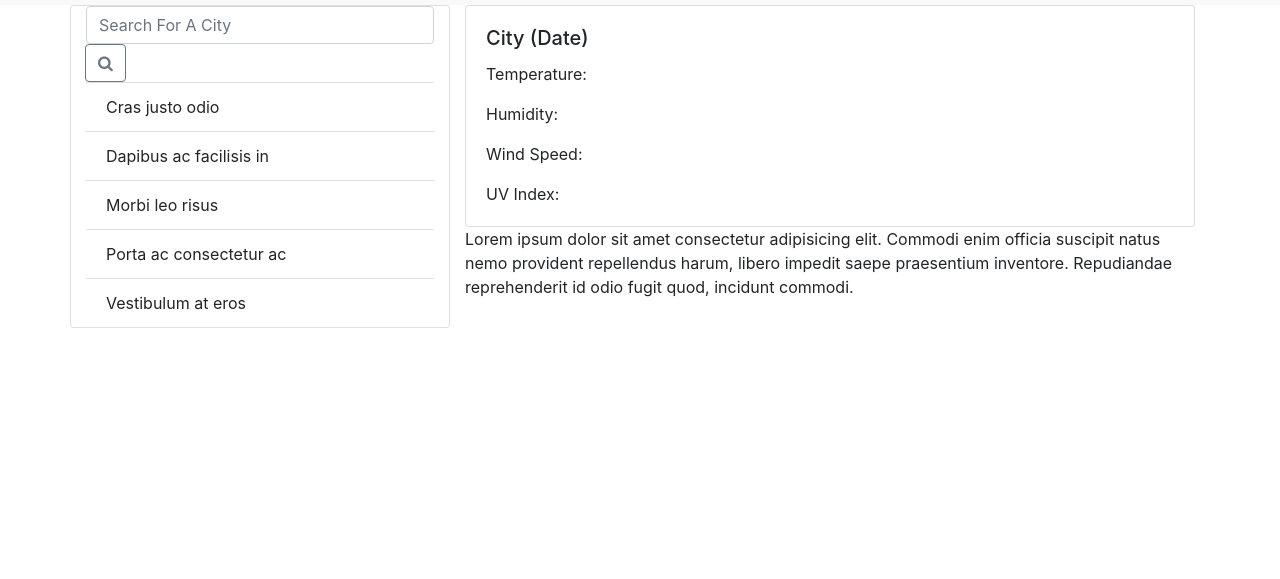
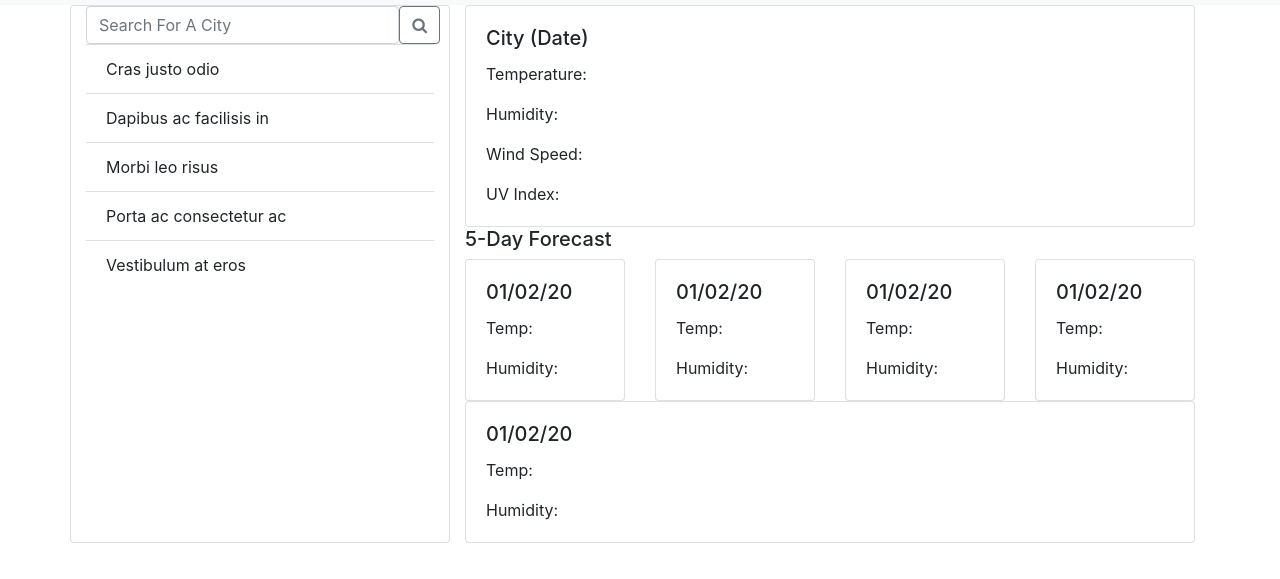
Before and after one commit to brittanieboyko/WeatherApp, a plain HTML site: page index.html in a window 1280 px wide. Shown: the part 51-630 px from the top of the page. Drawn offline with nearby package versions, Linux system fonts and the light colour scheme.

Commit message:
added link to style.css and built out 5 day forecast card structure

```diff
--- a/assets/style.css
+++ b/assets/style.css
@@ -0,0 +1,9 @@
+body {
+    padding: 0;
+}
+
+.form-control {
+    margin: 0;
+    width: 90%;
+    float: left;
+}
--- a/index.html
+++ b/index.html
@@ -6,6 +6,7 @@
   <title>Weather App</title>
   <link rel="stylesheet" href="https://cdnjs.cloudflare.com/ajax/libs/twitter-bootstrap/4.0.0/css/bootstrap.min.css" />
   <link rel="stylesheet" href="https://maxcdn.bootstrapcdn.com/font-awesome/4.5.0/css/font-awesome.min.css" />
+  <link rel="stylesheet" href="assets/style.css" />
 </head>
 
 <body>
@@ -45,7 +46,54 @@
                 </div>
                 <div class="row">
                     <section class="col-md-12">
-                        <p>Lorem ipsum dolor sit amet consectetur adipisicing elit. Commodi enim officia suscipit natus nemo provident repellendus harum, libero impedit saepe praesentium inventore. Repudiandae reprehenderit id odio fugit quod, incidunt commodi.</p>
+                        <h5>5-Day Forecast</h5>
+                        <div class="row">
+                            <div class="col">
+                                <div class="card">
+                                  <div class="card-body">
+                                    <h5 class="card-title">01/02/20</h5>
+                                    <p class="card-text">Temp:</p>
+                                    <p class="card-text">Humidity:</p>
+                                  </div>
+                                </div>
+                            </div>
+                            <div class="col">
+                                <div class="card">
+                                  <div class="card-body">
+                                    <h5 class="card-title">01/02/20</h5>
+                                    <p class="card-text">Temp:</p>
+                                    <p class="card-text">Humidity:</p>
+                                  </div>
+                                </div>
+                            </div>
+                            <div class="col">
+                                <div class="card">
+                                  <div class="card-body">
+                                    <h5 class="card-title">01/02/20</h5>
+                                    <p class="card-text">Temp:</p>
+                                    <p class="card-text">Humidity:</p>
+                                  </div>
+                                </div>
+                            </div>
+                            <div class="col">
+                                <div class="card">
+                                  <div class="card-body">
+                                    <h5 class="card-title">01/02/20</h5>
+                                    <p class="card-text">Temp:</p>
+                                    <p class="card-text">Humidity:</p>
+                                  </div>
+                                </div>
+                            </div>
+                            <div class="col">
+                                <div class="card">
+                                  <div class="card-body">
+                                    <h5 class="card-title">01/02/20</h5>
+                                    <p class="card-text">Temp:</p>
+                                    <p class="card-text">Humidity:</p>
+                                  </div>
+                                </div>
+                            </div>
+                        </div>
                     </section>
                 </div>
             </main>
```
